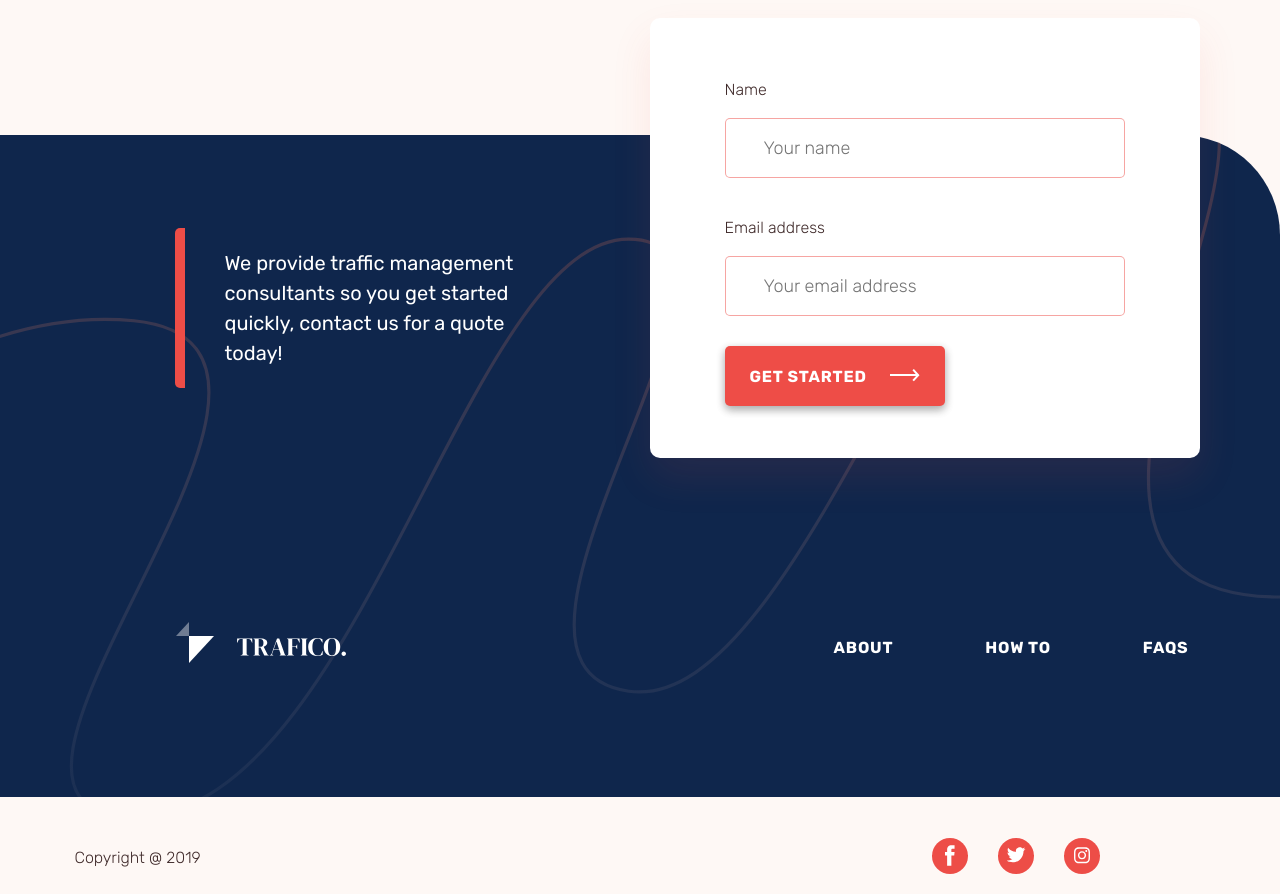
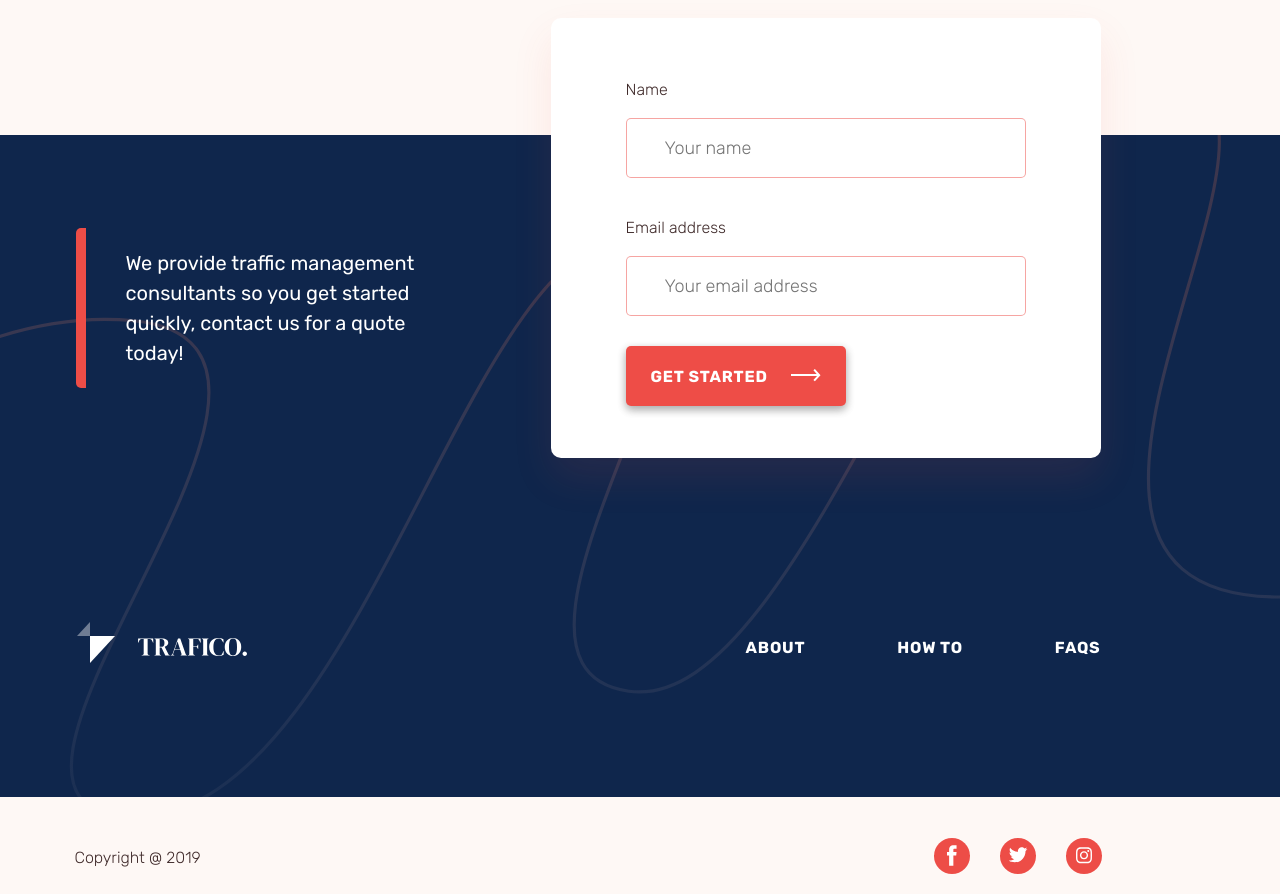
Before and after one commit to sasaBej/trafico-react, a React (Create React App) app: page / in a window 1280 px wide. Shown: the part 4480-5374 px from the top of the page. Built offline with nearby package versions, Linux system fonts and the light colour scheme; no server answers.

Commit message:
add + sign on faqitem

```diff
--- a/src/components/Footer.jsx
+++ b/src/components/Footer.jsx
@@ -34,8 +34,9 @@ function Footer() {
                 <img data-aos="fade-right" src={footerCar} alt="Footer car" />
             </div>
             <div className="footer__main">
-                <div className="container">
+                    <div className="container">
                     <div className="footer__top">
+
                         <div className="footer__main-descr">
                         We provide traffic management consultants so you get started quickly, contact us for a quote today!
                         </div>
@@ -63,7 +64,7 @@ function Footer() {
                             <button className="btn__orange">get started</button>
                         </form>
                         {/* form */}
-                    </div>
+                        </div>
 
                     <div className="footer__nav">
                         <Link
--- a/src/components/PostItem.jsx
+++ b/src/components/PostItem.jsx
@@ -11,12 +11,12 @@ const PostItem = (props) => {
             >
                 <p>{props.post.title}</p>
                 <div className="post__question-sign">
-                    <span></span>
-                    <span></span>
+                {isActive ? <span></span> : <><span></span><span></span></>}
 
                 </div>
             </div>
-            {isActive && <div className="post__answer">
+            {isActive &&
+            <div className="post__answer">
                 {props.post.body}
             </div>}
 
--- a/src/scss/components/_footer.scss
+++ b/src/scss/components/_footer.scss
@@ -4,7 +4,7 @@
         transform: translateY(48px);
     }
     &__top {
-        padding-left: 176px;
+        padding-left: 77px;
         display: flex;
         justify-content: space-between;
         flex-wrap: wrap;
@@ -16,8 +16,8 @@
         background-repeat: no-repeat;
         background-size: cover;
         min-height: 662px;
-        max-width: 1400px;
-        border-top-right-radius: 100px;
+        // max-width: 1400px;
+        // border-top-right-radius: 100px;
         &-descr {
             transform: translateY(-47px);
             max-width: 330px;
@@ -45,13 +45,19 @@
         flex-wrap: wrap;
         justify-content: space-between;
         padding-top: 47px;
-        padding-left: 127px;
+        padding-left: 28px;
+
     }
 }
 
+.nav_bottom {
+    & li:last-child {
+        margin-right: 131px;
+}
+}
 .form {
     transform: translateY(-117px);
-    margin-right: 32px;
+    margin-right: 131px;
     width: 550px;
     height: 440px;
     border-radius: 10px;
@@ -117,7 +123,7 @@
     &-social {
         list-style: none;
         display: flex;
-        margin-right: 132px;
+        margin-right: 130px;
         & li {
             padding-left: 30px;
         }
--- a/src/scss/components/_postItem.scss
+++ b/src/scss/components/_postItem.scss
@@ -28,19 +28,21 @@
         &-sign {
             width: 20px;
             height: 20px;
-            // background-color: black;
-            // & span {
-            //     // display: inline-block;
-            //     position: absolute;
-            //     width: 2px;
-            //     height: 20px;
-            //     background-color: #EE4D47;
-            // }
+            display: flex;
+            flex-direction: column;
+            justify-content: center;
+            & span {
+                display: inline-block;
+                position: absolute;
+                width: 20px;
+                height: 2px;
+                background-color: #EE4D47;
+            }
             & span:nth-of-type(2) {
                 transform: rotate(90deg);
                 position: absolute;
-                width: 2px;
-                height: 20px;
+                width: 20px;
+                height: 2px;
                 background-color: #EE4D47;
             }
         }
```
Also changed, not shown: src/assets/img/bg_footer.svg (added).
